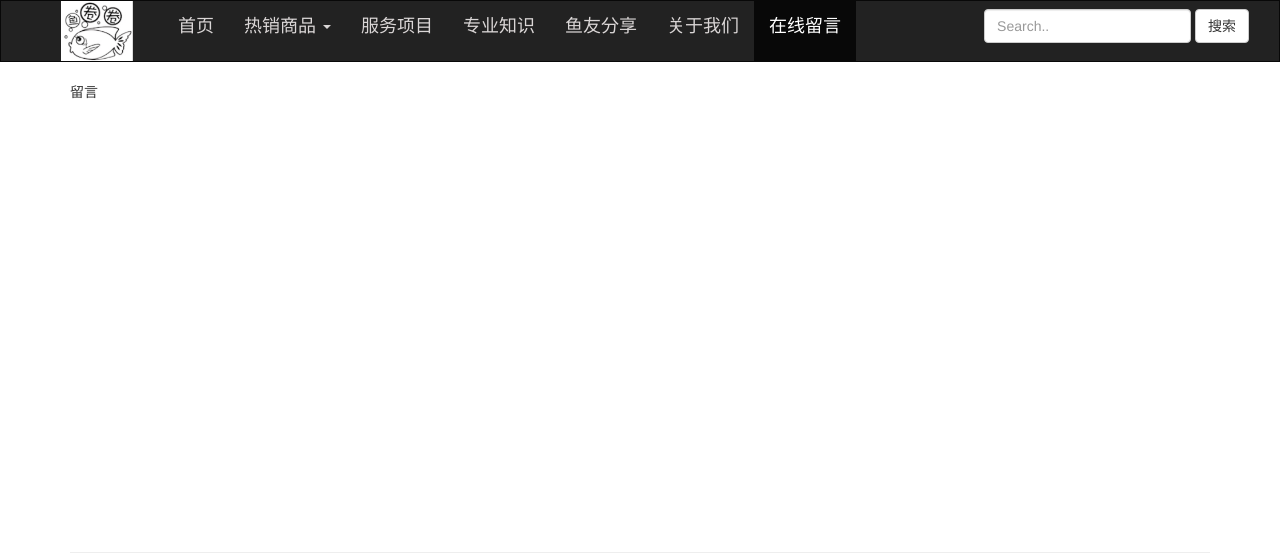
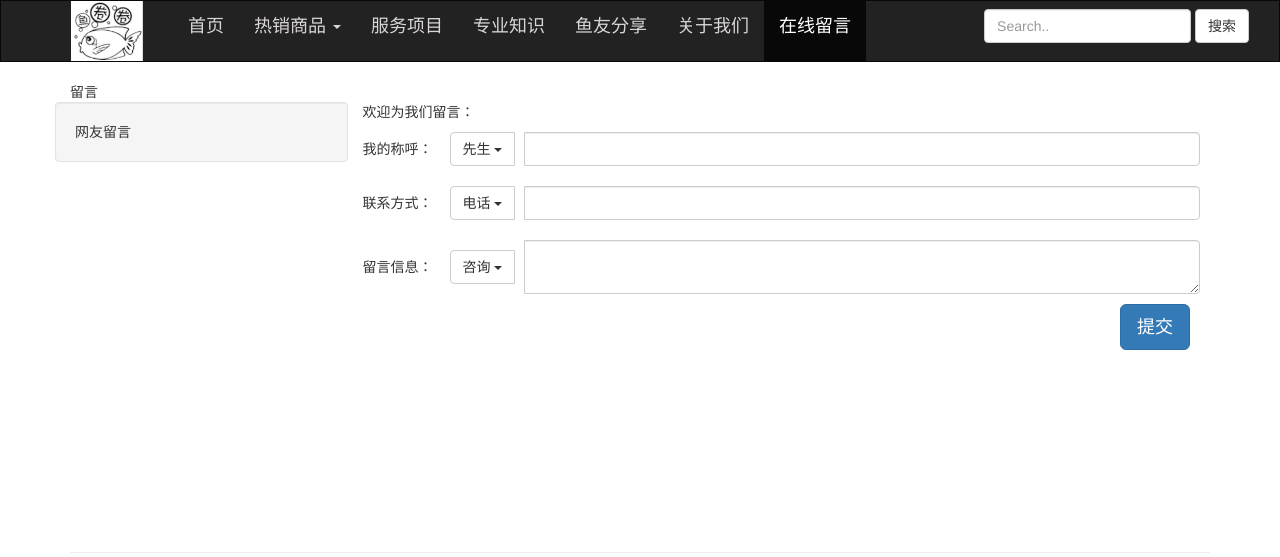
Before and after one commit to madarou/yuqq, a Django app: page /message/ in a window 1280 px wide; the page is wider, and only the part inside the window is pictured. Shown: the top 557 px of that part. Run offline with Django 3.2, Linux system fonts and the light colour scheme; some libraries are stand-ins or nearby versions; grey boxes are pictures that could not be loaded.

Commit message:
添加了鱼友分享和在线留言的页面样式

```diff
--- a/yuqq/static/public/css/base.css
+++ b/yuqq/static/public/css/base.css
@@ -34,7 +34,7 @@ li>a{
 }
 
 .container-fluid{
-	margin-left: 60px;
+	margin-left: 70px;
 }
 .navbar-nav{
 	margin-left: 30px;
--- a/yuqq/static/public/css/index.css
+++ b/yuqq/static/public/css/index.css
@@ -17,3 +17,7 @@
 }
 
 img {display:block; margin:0 auto;}
+
+.carousel-img {
+	width:100%;
+}
--- a/yuqq/templates/public/message.html
+++ b/yuqq/templates/public/message.html
@@ -1,3 +1,89 @@
-{% extends "public/base.html" %} {% block content %}
-	{{message}}
+{% extends "public/base.html" %} {% block content %} {{message}}
+
+<div class="row">
+	<!--左边栏-->
+	<div class="col-sm-3 well">网友留言</div>
+	<!--右边栏-->
+	<div class="col-sm-9">
+		欢迎为我们留言：
+		<table style="width: 100%;border-spacing:10px">
+			<thead>
+				<tr>
+					<th style="width: 5%"></th>
+					<th style="width: 50%"></th>
+				</tr>
+			</thead>
+			<tbody>
+				<tr>
+					<td>我的称呼：</td>
+					<td>
+						<div class="input-group">
+							<div class="input-group-btn">
+								<button type="button" class="btn btn-default dropdown-toggle"
+									data-toggle="dropdown" aria-haspopup="true"
+									aria-expanded="false">
+									先生 <span class="caret"></span>
+								</button>
+								<ul class="dropdown-menu">
+									<li><a href="#">先生</a></li>
+									<li><a href="#">女士</a></li>
+								</ul>
+							</div>
+							<!-- /btn-group -->
+							<input type="text" class="form-control" aria-label="...">
+						</div> <!-- /input-group -->
+					</td>
+				</tr>
+				<tr>
+					<td>联系方式：</td>
+					<td>
+						<div class="input-group">
+							<div class="input-group-btn">
+								<button type="button" class="btn btn-default dropdown-toggle"
+									data-toggle="dropdown" aria-haspopup="true"
+									aria-expanded="false">
+									电话 <span class="caret"></span>
+								</button>
+								<ul class="dropdown-menu">
+									<li><a href="#">微信</a></li>
+									<li><a href="#">QQ</a></li>
+									<li><a href="#">邮箱</a></li>
+								</ul>
+							</div>
+							<!-- /btn-group -->
+							<input type="text" class="form-control" aria-label="...">
+						</div> <!-- /input-group -->
+					</td>
+				</tr>
+				<tr>
+					<td>留言信息：</td>
+					<td>
+						<div class="input-group">
+							<div class="input-group-btn">
+								<button type="button" class="btn btn-default dropdown-toggle"
+									data-toggle="dropdown" aria-haspopup="true"
+									aria-expanded="false">
+									咨询 <span class="caret"></span>
+								</button>
+								<ul class="dropdown-menu">
+									<li><a href="#">建议</a></li>
+									<li><a href="#">感谢</a></li>
+									<li><a href="#">投诉</a></li>
+								</ul>
+							</div>
+							<!-- /btn-group -->
+
+							<textarea rows="2" class="form-control" aria-label="..."></textarea>
+						</div> <!-- /input-group -->
+					</td>
+				</tr>
+				<tr>
+					<td></td>
+					<td style="padding-right:20px" align="right"><button class="btn btn-primary btn-lg">提交</button></td>
+				</tr>
+			</tbody>
+		</table>
+	</div>
+</div>
+
 {% endblock %}
```
Also changed, not shown: yuqq/templates/public/index.html (+11 -11 lines), yuqq/templates/public/share.html (+31 -2 lines), yuqq/static/public/img/1.jpg (added), yuqq/static/public/img/2.jpg (added), yuqq/static/public/img/3.png (added).
